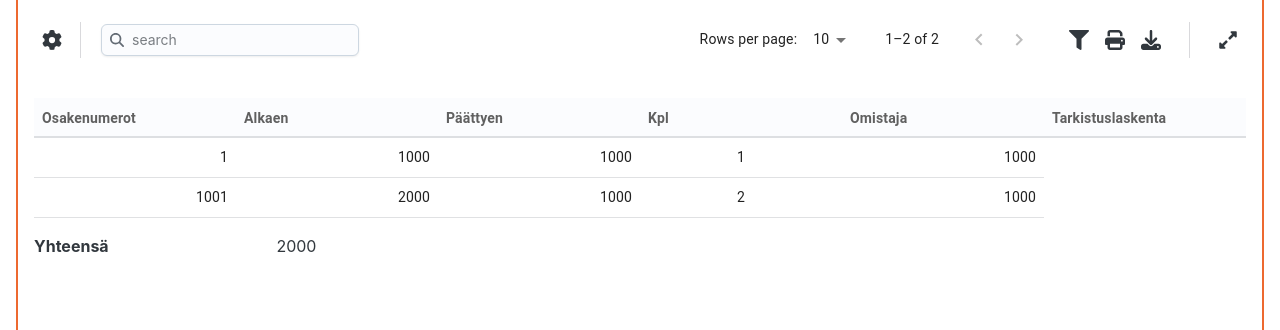
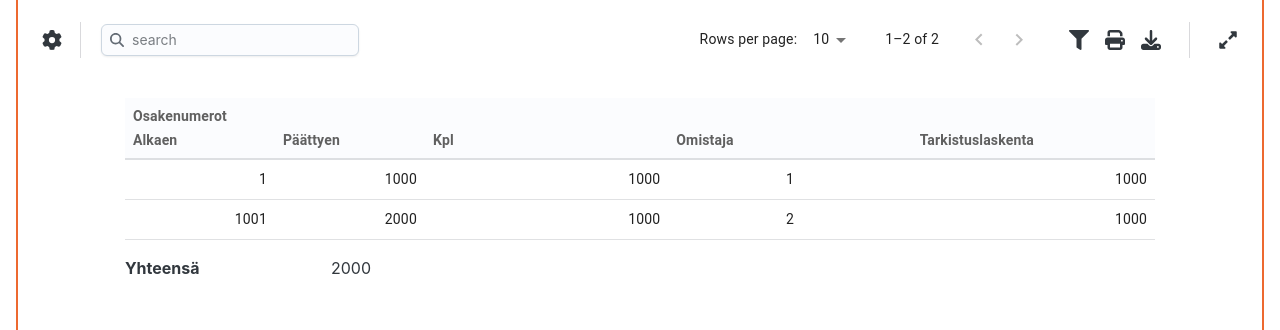
Before and after one commit to cameaann/shareholders-app-frontend, a React (Vite) app: page / in a window 1280 px wide. Both pictures are taken after a click on the tab "Osakenumerot". Shown: the part 173-503 px from the top of the page. Built offline with nearby package versions, Linux system fonts and the light colour scheme; no server answers.

Commit message:
making osakenumerot table smaller

```diff
--- a/src/components/ShareNumbersTable.jsx
+++ b/src/components/ShareNumbersTable.jsx
@@ -71,7 +71,7 @@ const ShareNumbersTable = ({ sharenumbers, sharesTotalQuantity }) => {
   );
 
   return (
-    <Box>
+      <Box >
         <TableHeader
           onSearchChange={handleSearchChange}
           rows={rows}
@@ -80,18 +80,22 @@ const ShareNumbersTable = ({ sharenumbers, sharesTotalQuantity }) => {
           onPageChange={handleChangePage}
           onRowsPerPageChange={handleChangeRowsPerPage}
         />
-      <Box>
+        <Box sx={{ display: "flex", flexDirection:"column"}}>
           <Table
             aria-label="share numbers table"
             hoverRow
             variant="plain"
-          sx={{ mt: 4 }}
+            sx={{  width: "85%", margin: "0px auto", mt: 4,  }}
           >
             <TableHead>
               <TableRow sx={{ "& th": { color: "rgba(96, 96, 96)" } }}>
-              <TableCell align="center">Osakenumerot</TableCell>
-              <TableCell align="center">Alkaen</TableCell>
-              <TableCell align="center">Päättyen</TableCell>
+                <TableCell sx={{ width: "150px" }} align="center">
+                  <Typography>Osakenumerot</Typography>
+                  Alkaen
+                </TableCell>
+                <TableCell sx={{ width: "150px" }} align="center">
+                  Päättyen
+                </TableCell>
                 <TableCell align="center">Kpl</TableCell>
                 <TableCell align="center">Omistaja</TableCell>
                 <TableCell>Tarkistuslaskenta</TableCell>
@@ -106,12 +110,22 @@ const ShareNumbersTable = ({ sharenumbers, sharesTotalQuantity }) => {
             </TableBody>
           </Table>
 
-        <Box sx={{ display: "grid", gridTemplateColumns: "repeat(5, 1fr)", alignItems: "center", marginTop: 2 }}>
+          <Box
+            sx={{
+              width: "85%",
+              margin: "0px auto",
+              display: "grid",
+              gridTemplateColumns: "repeat(5, 1fr)",
+              alignItems: "center",
+              marginTop: 2,
+            }}
+          >
             <Typography sx={{ fontWeight: "bold" }}>Yhteensä</Typography>
             <Typography>{getTotalAmount()}</Typography>
           </Box>
         </Box>
       </Box>
+
   );
 };
 
```
Lines whose indentation alone changed are shown as unchanged.
